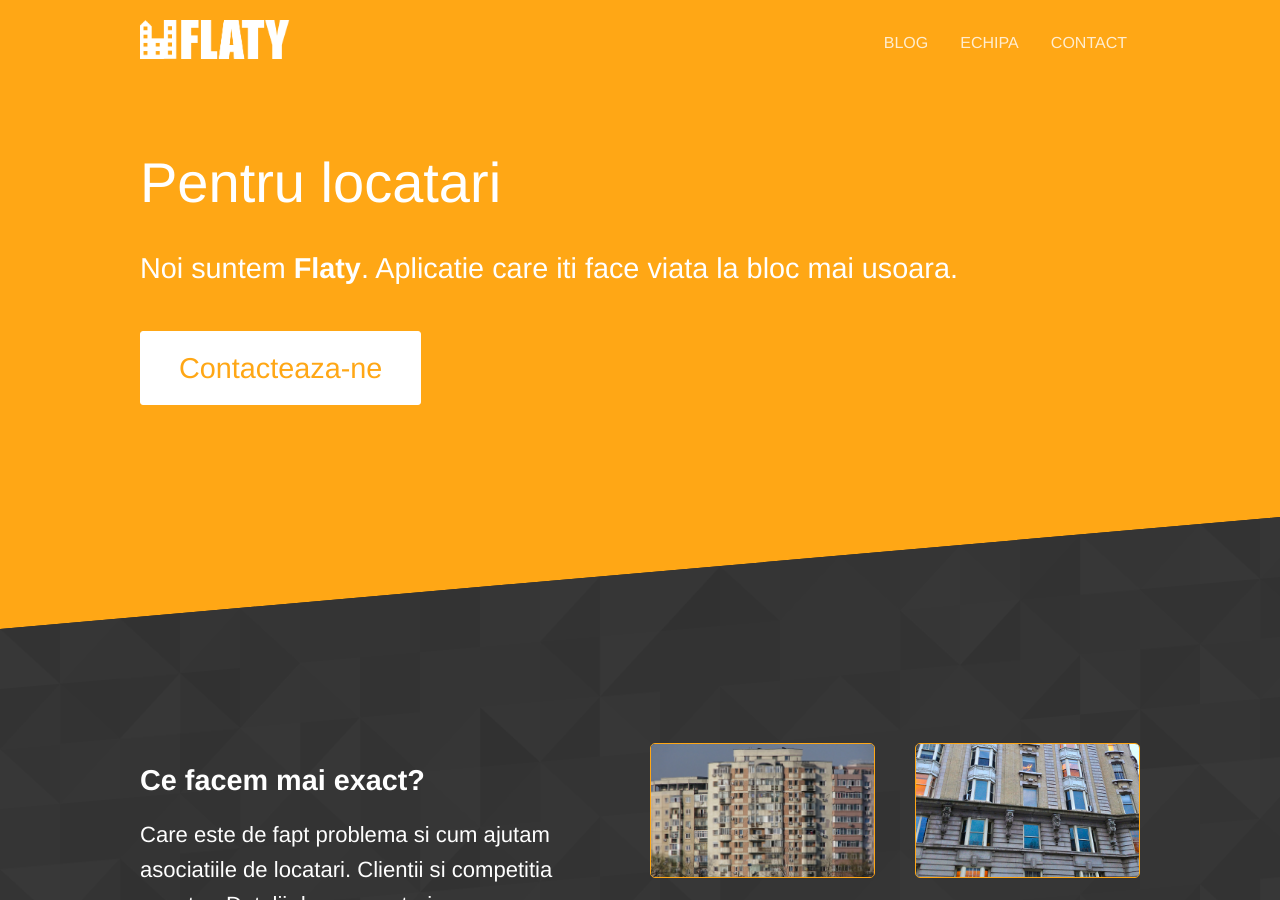
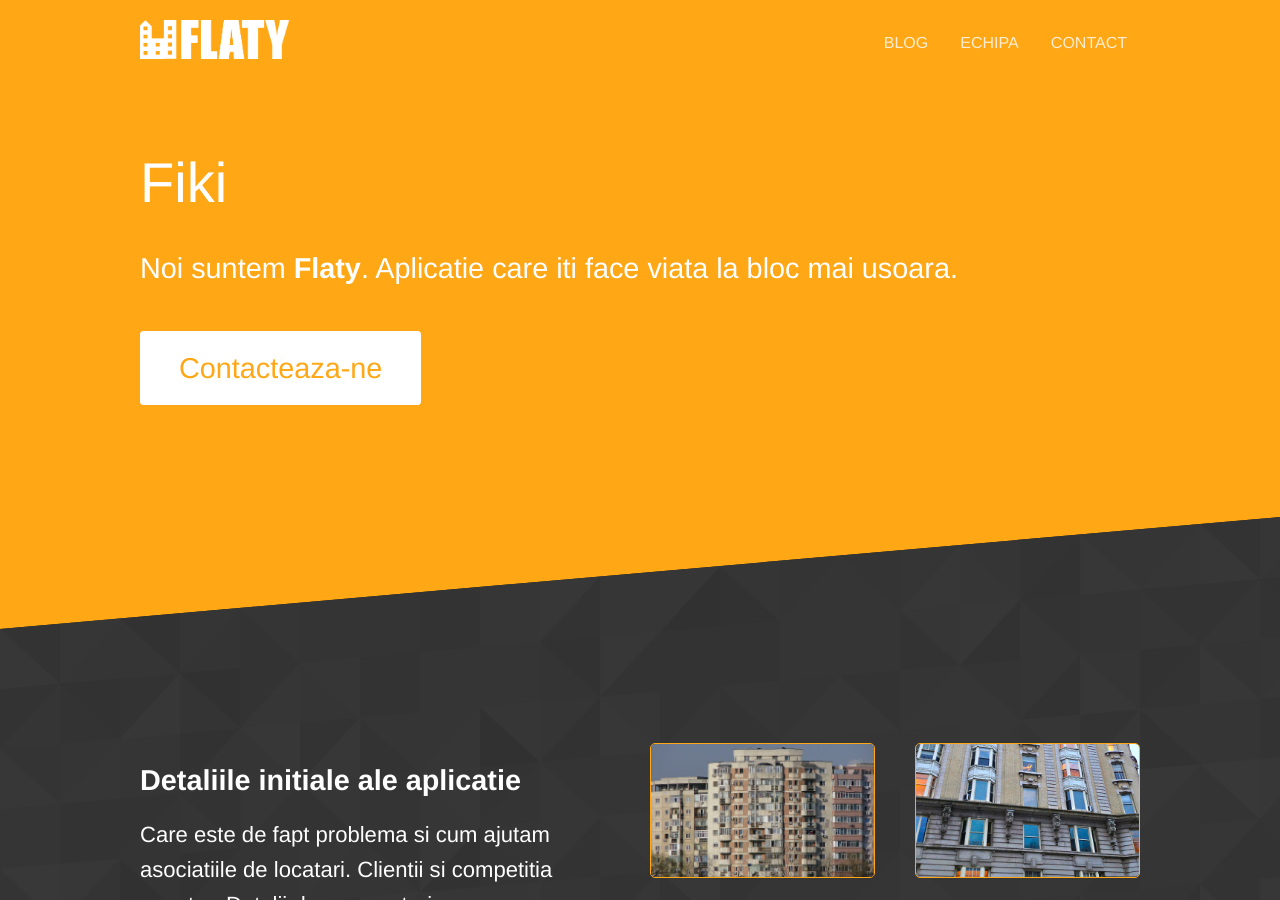
Before and after one commit to rptoma/Flaty, a Jekyll site: the page built from index.html, in a window 1280 px wide and 900 px high. Built offline with Jekyll 4.4.1, drawn with Linux system fonts in a browser that asks for light colours.

Commit message:
Updated 'index.html' via CloudCannon

```diff
--- a/index.html
+++ b/index.html
@@ -4,7 +4,7 @@ title: Flaty
 
 <section class="hero diagonal">
 	<div class="container">
-		<h2 class="editable">Pentru locatari</h2>
+		<h2 class="editable">Fiki</h2>
 		<p class="subtext editable">Noi suntem <strong>Flaty</strong>. Aplicatie care iti face viata la bloc mai usoara.</p>
 		<p><a class="button alt" href="{{ site.baseurl }}/contact/">Contacteaza-ne</a></p>
 	</div>
@@ -13,7 +13,7 @@ title: Flaty
 <section class="diagonal patterned">
 	<div class="container halves">
 		<div>
-			<h3 class="editable">Ce facem mai exact?</h3>
+			<h3 class="editable">Detaliile initiale ale aplicatie</h3>
 			<p class="editable">
 				Care este de fapt problema si cum ajutam asociatiile de locatari. Clientii si competitia noastra. Detalii despre costuri.<br />&nbsp;
 			</p>
```
